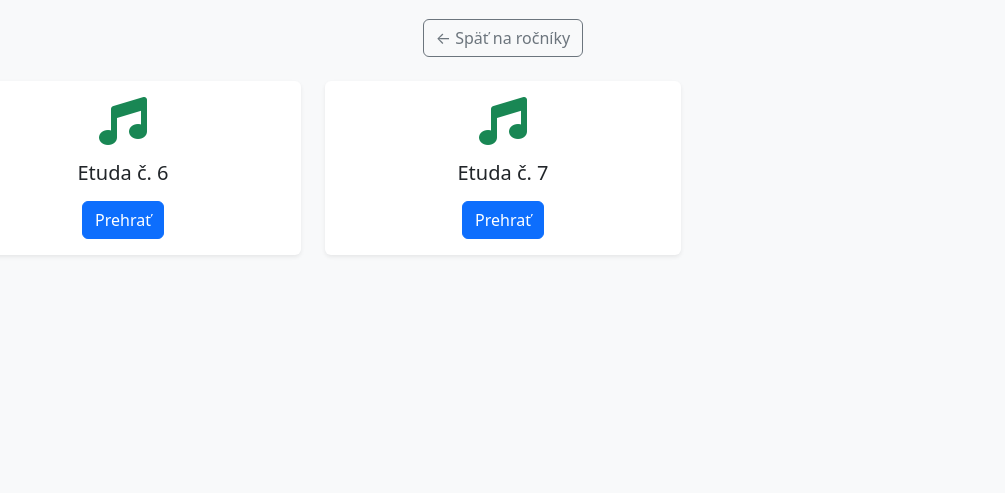
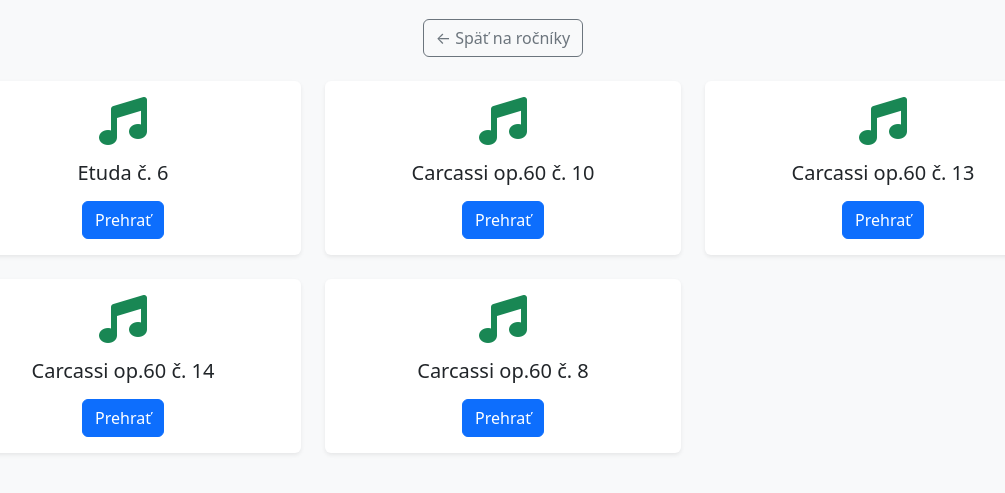
Before and after one commit to andy2062/alphatab, a plain HTML site: page rocnik5.html in a window 1280 px wide. Shown: the part 101-594 px from the top of the page, without its empty margins (137-1142 px from the left). Drawn offline with nearby package versions, Linux system fonts and the light colour scheme.

Commit message:
Update rocnik5.html

```diff
--- a/rocnik5.html
+++ b/rocnik5.html
@@ -18,20 +18,51 @@
           <div class="card-body">
             <i class="fas fa-music fa-3x text-success mb-3"></i>
             <h5 class="card-title">Etuda č. 6</h5>
-            <a href="player.html?song=rocnik1/etuda6.gp3" class="btn btn-primary mt-2">Prehrať</a>
+            <a href="player.html?song=rocnik1/brouwer_6.gp&back=rocnik5.html" class="btn btn-primary mt-2">Prehrať</a>
           </div>
         </div>
       </div>
 
-      <div class="col">
+       <div class="col">
         <div class="card shadow-sm border-0">
           <div class="card-body">
             <i class="fas fa-music fa-3x text-success mb-3"></i>
-            <h5 class="card-title">Etuda č. 7</h5>
-            <a href="player.html?song=rocnik1/etuda7.gp3" class="btn btn-primary mt-2">Prehrať</a>
+            <h5 class="card-title">Carcassi op.60 č. 10</h5>
+            <a href="player.html?song=rocnik1/Carcassi_op60_10.gp&back=rocnik5.html" class="btn btn-primary mt-2">Prehrať</a>
           </div>
         </div>
       </div>
+
+       <div class="col">
+        <div class="card shadow-sm border-0">
+          <div class="card-body">
+            <i class="fas fa-music fa-3x text-success mb-3"></i>
+            <h5 class="card-title">Carcassi op.60 č. 13</h5>
+            <a href="player.html?song=rocnik1/Carcassi_op60_13.gp&back=rocnik5.html" class="btn btn-primary mt-2">Prehrať</a>
+          </div>
+        </div>
+      </div>
+
+       <div class="col">
+        <div class="card shadow-sm border-0">
+          <div class="card-body">
+            <i class="fas fa-music fa-3x text-success mb-3"></i>
+            <h5 class="card-title">Carcassi op.60 č. 14</h5>
+            <a href="player.html?song=rocnik1/Carcassi_op60_14.gp&back=rocnik5.html" class="btn btn-primary mt-2">Prehrať</a>
+          </div>
+        </div>
+      </div>
+
+       <div class="col">
+        <div class="card shadow-sm border-0">
+          <div class="card-body">
+            <i class="fas fa-music fa-3x text-success mb-3"></i>
+            <h5 class="card-title">Carcassi op.60 č. 8</h5>
+            <a href="player.html?song=rocnik1/Carcassi_op60_8.gp&back=rocnik5.html" class="btn btn-primary mt-2">Prehrať</a>
+          </div>
+        </div>
+      </div>
+
     </div>
   </div>
 
```
